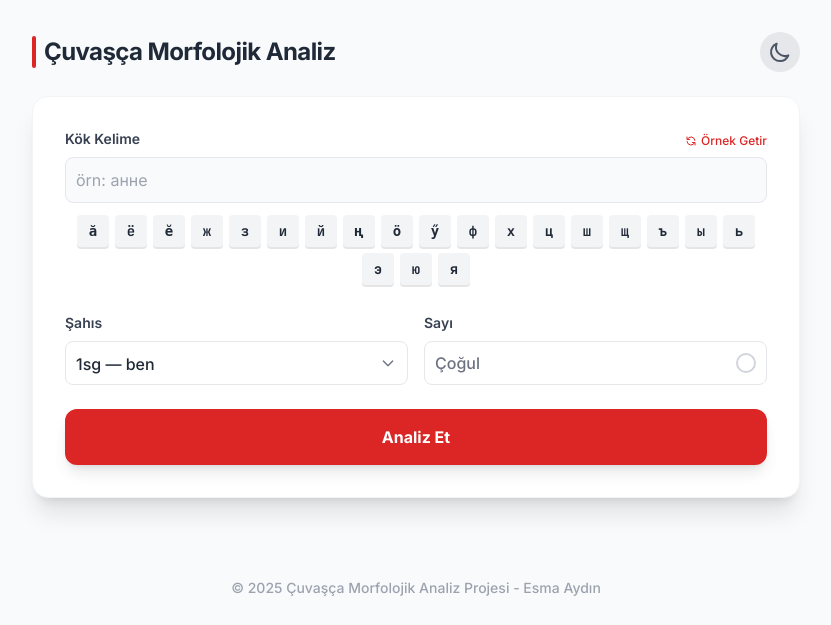
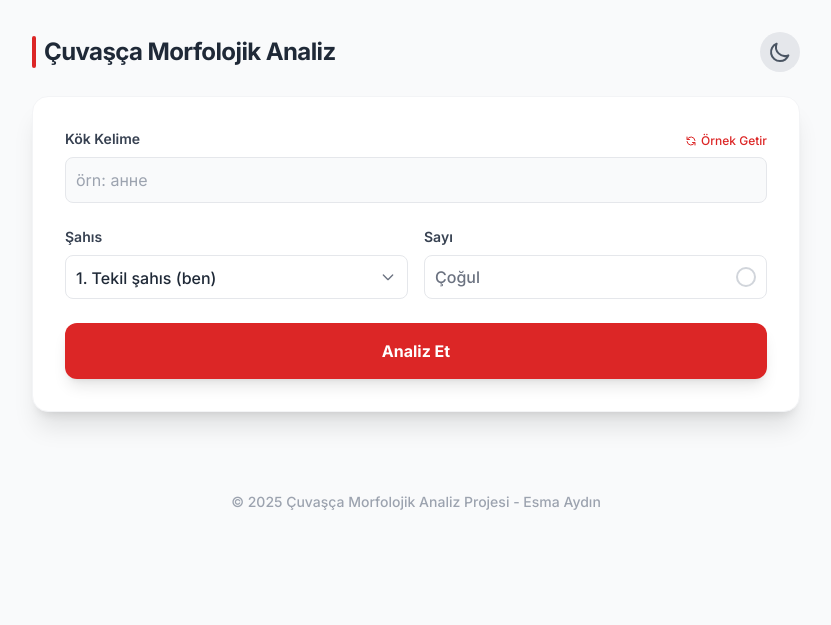
Before and after one commit to aydesma/cuvasca_morfolojik_analiz, a Flask app: page / in a window 1280 px wide. Shown: the top 625 px of the page, without its empty margins (224-1055 px from the left). Run offline with Flask 3, Linux system fonts and the light colour scheme; some libraries are stand-ins or nearby versions.

Commit message:
Translate text labels and update code mapping
Updated the index.html file to change text labels and button values to Turkish. Added a code mapping for displaying grammatical person codes in Turkish.

```diff
--- a/templates/index.html
+++ b/templates/index.html
@@ -114,15 +114,6 @@
                 <input type="text" id="rootInput" name="root" required placeholder="örn: анне"
                     value="{{ root if root else '' }}"
                     class="input-field w-full p-2.5 border border-gray-200 rounded-lg bg-gray-50 focus:bg-white dark:focus:bg-zinc-900 focus:ring-2 focus:ring-red-500 dark:focus:ring-red-500 focus:outline-none transition text-base">
-
-                <div class="mt-2 flex flex-wrap justify-center gap-1.5 py-1">
-                    {% for char in ['ӑ', 'ё', 'ӗ', 'ж', 'з', 'и', 'й', 'ң', 'ӧ', 'ӳ', 'ф', 'х', 'ц', 'ш', 'щ', 'ъ', 'ы',
-                    'ь', 'э', 'ю', 'я'] %}
-                    <button type="button" onclick="addChar('{{ char }}')"
-                        class="kb-key w-8 h-8 flex items-center justify-center bg-gray-100 dark:bg-zinc-700 dark:text-white rounded hover:bg-gray-200 dark:hover:bg-zinc-600 font-mono text-sm font-bold">{{
-                        char }}</button>
-                    {% endfor %}
-                </div>
             </div>
 
             <div class="grid grid-cols-1 md:grid-cols-2 gap-4">
@@ -132,12 +123,12 @@
                         <select name="sahis"
                             class="input-field w-full p-2.5 border border-gray-200 rounded-lg bg-white cursor-pointer focus:ring-2 focus:ring-red-500 dark:focus:ring-red-500 outline-none appearance-none font-medium text-base h-11">
                             <option value="1sg" {% if not selected_sahis or selected_sahis=='1sg' %}selected{% endif %}>
-                                1sg — ben</option>
-                            <option value="2sg" {% if selected_sahis=='2sg' %}selected{% endif %}>2sg — sen</option>
-                            <option value="3sg" {% if selected_sahis=='3sg' %}selected{% endif %}>3sg — o</option>
-                            <option value="1pl" {% if selected_sahis=='1pl' %}selected{% endif %}>1pl — biz</option>
-                            <option value="2pl" {% if selected_sahis=='2pl' %}selected{% endif %}>2pl — siz</option>
-                            <option value="3pl" {% if selected_sahis=='3pl' %}selected{% endif %}>3pl — onlar</option>
+                                1. Tekil şahıs (ben)</option>
+                            <option value="2sg" {% if selected_sahis=='2sg' %}selected{% endif %}>2. Tekil şahıs (sen)</option>
+                            <option value="3sg" {% if selected_sahis=='3sg' %}selected{% endif %}>3. Tekil şahıs (o)</option>
+                            <option value="1pl" {% if selected_sahis=='1pl' %}selected{% endif %}>1. Çoğul şahıs (biz)</option>
+                            <option value="2pl" {% if selected_sahis=='2pl' %}selected{% endif %}>2. Çoğul şahıs (siz)</option>
+                            <option value="3pl" {% if selected_sahis=='3pl' %}selected{% endif %}>3. Çoğul şahıs (onlar)</option>
                         </select>
                         <div
                             class="pointer-events-none absolute inset-y-0 right-0 flex items-center px-3 text-gray-500">
@@ -183,8 +174,24 @@
                 {% for part in result %}
                 <div class="flex flex-col items-center group">
                     <div class="mb-1">
-                        <span class="code-normal text-red-600 dark:text-accent">
-                            {{ part.code }}
+                        <span class="code-normal text-red-600 dark:text-accent text-base">
+                            {% if part.code == '1sg' %}
+                                1.T.Ş
+                            {% elif part.code == '2sg' %}
+                                2.T.Ş
+                            {% elif part.code == '3sg' %}
+                                3.T.Ş
+                            {% elif part.code == '1pl' %}
+                                1.Ç.Ş
+                            {% elif part.code == '2pl' %}
+                                2.Ç.Ş
+                            {% elif part.code == '3pl' %}
+                                3.Ç.Ş
+                            {% elif part.code == 'PL' %}
+                                Çoğul
+                            {% else %}
+                                {{ part.code }}
+                            {% endif %}
                         </span>
                     </div>
                     <div
@@ -353,6 +360,15 @@
         }
 
         function renderHistory() {
+            const codeMap = {
+                '1sg': '1.T.Ş',
+                '2sg': '2.T.Ş',
+                '3sg': '3.T.Ş',
+                '1pl': '1.Ç.Ş',
+                '2pl': '2.Ç.Ş',
+                '3pl': '3.Ç.Ş',
+                'PL': 'Çoğul'
+            };
             let history = JSON.parse(localStorage.getItem('chuvashHistory')) || [];
             const container = document.getElementById('history-container');
             const list = document.getElementById('history-list');
@@ -368,9 +384,12 @@
                 let partsHtml = '';
                 item.parts.forEach(part => {
                     if (part.code !== 'Kök') {
+                        // codeMap içinde varsa onu yaz, yoksa orijinal kodu (part.code) yaz
+                        let displayCode = codeMap[part.code] || part.code;
+
                         partsHtml += `
                         <span class="bg-red-50 dark:bg-zinc-700 text-red-600 dark:text-accent px-2 py-1 rounded border border-red-100 dark:border-zinc-600 font-semibold ml-1 text-xs">
-                            ${part.code}
+                            ${displayCode}
                         </span>`;
                     }
                 });
```
